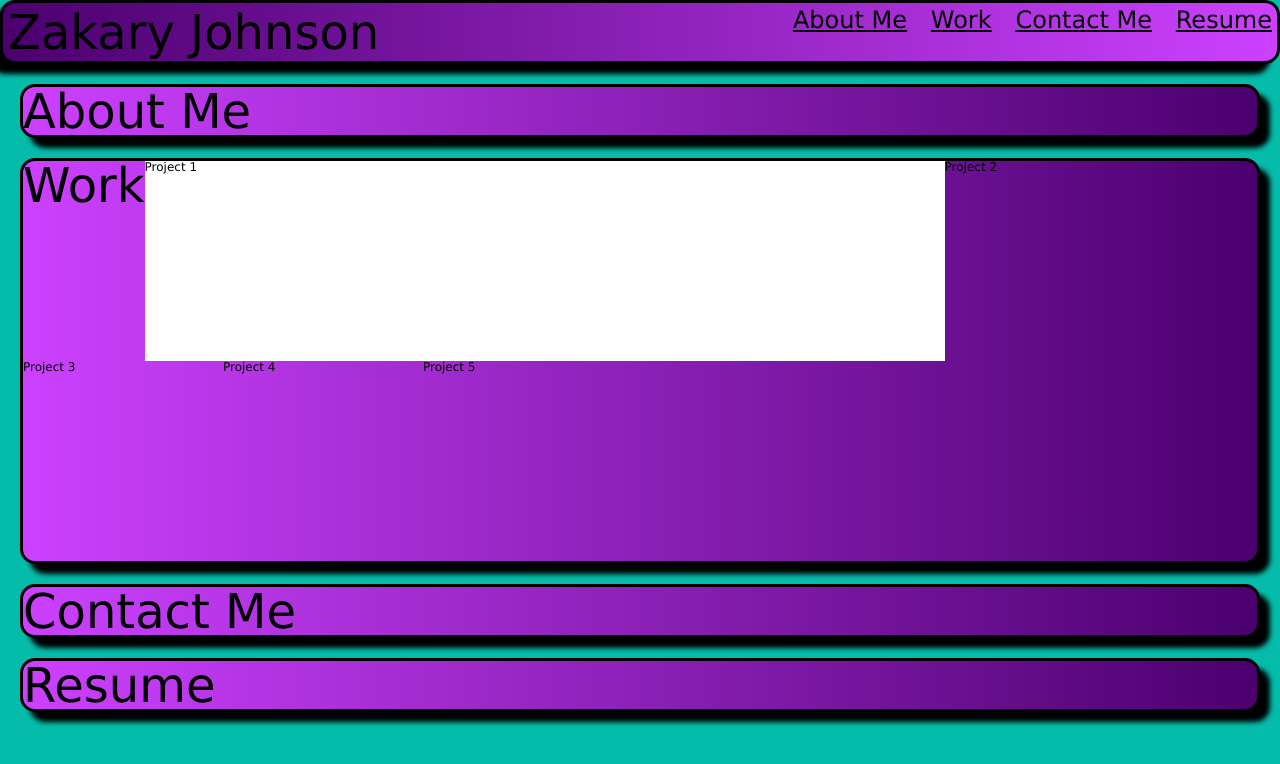
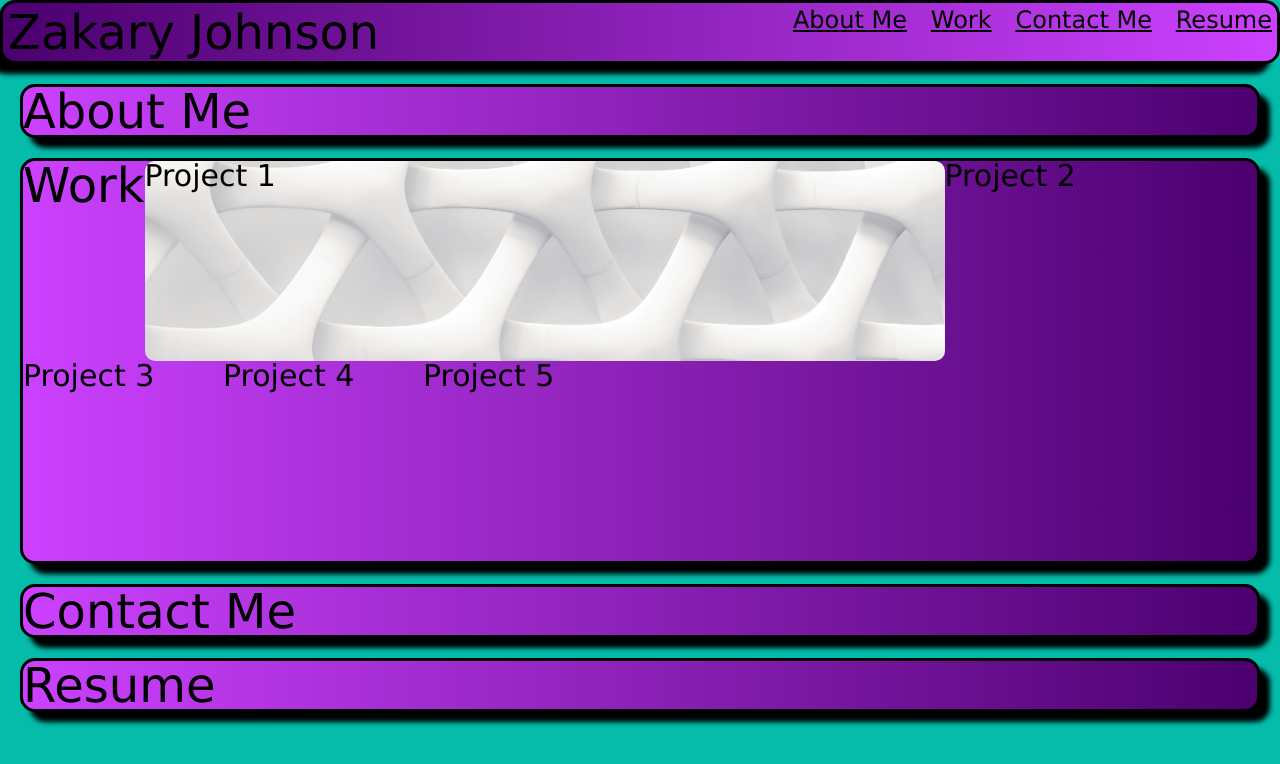
Before and after one commit to zakary575/Week2Challenge, a plain HTML site: page index.html in a window 1280 px wide. Drawn offline with Linux system fonts and the light colour scheme; files that its build step writes are made by us from their sources.

Commit message:
added a backgorund image and h3 styling

```diff
--- a/assets/style.css
+++ b/assets/style.css
@@ -51,6 +51,10 @@ h2{
     font-size: 400%;
 }
 
+h3{
+    font-size: 250%;
+}
+
 section{
     display: flex;
     background-color: var(--purple);
@@ -65,6 +69,9 @@ section{
 section:hover{
     box-shadow: 5px 5px 5px var(--black) inset;
 }
+section:hover #project-1{
+    box-shadow: 0 5px 5px var(--black) inset;
+}
 
 section div{
     display: flex;
@@ -74,5 +81,8 @@ section div{
 
 #project-1{
     width: 800px;
-    background-color: white;
+    background-image: url(../images/jj-ying-7JX0-bfiuxQ-unsplash.jpg);
+    background-size: cover;
+    background-position: center;
+    border-radius: 10px;
 }
--- a/index.html
+++ b/index.html
@@ -33,19 +33,19 @@
     <section>
         <h2>Work</h2>
         <div id="project-1">
-            Project 1
+            <h3>Project 1</h3>
         </div>
         <div>
-            Project 2
+            <h3>Project 2</h3>
         </div>
         <div>
-            Project 3
+            <h3>Project 3</h3>
         </div>
         <div>
-            Project 4
+            <h3>Project 4</h3>
         </div>
         <div>
-            Project 5
+            <h3>Project 5</h3>
         </div>
     </section>
     <section>
```
